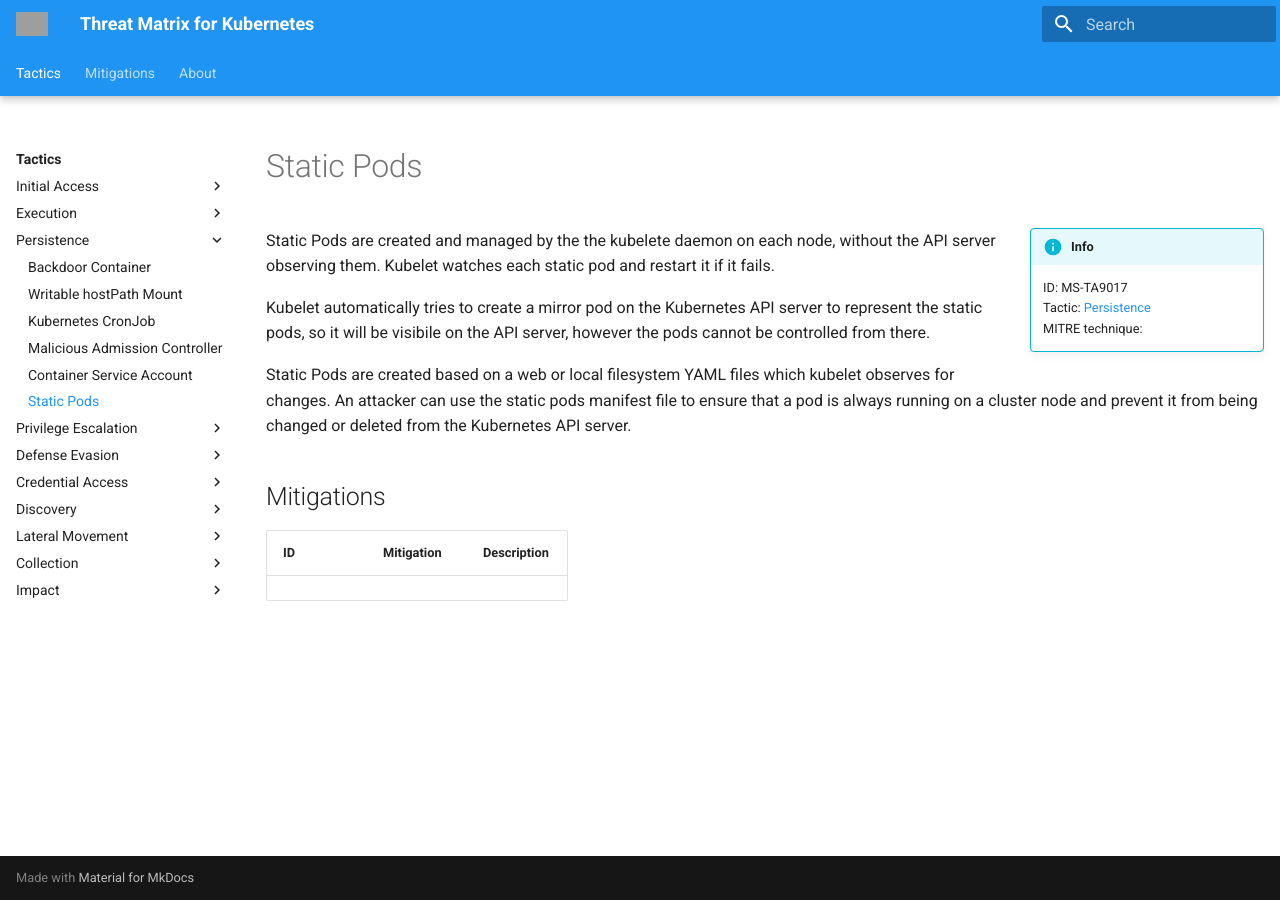
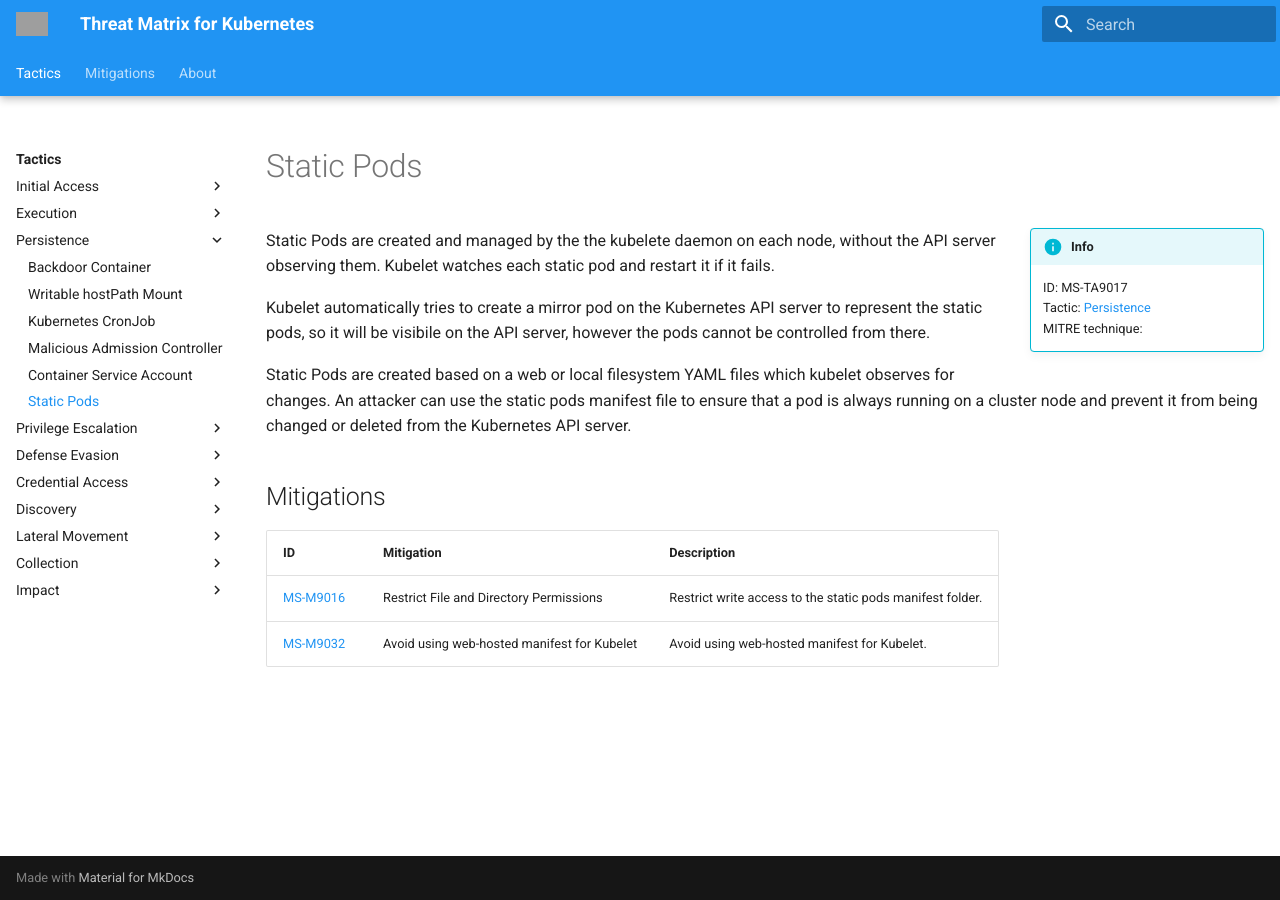
Before and after one commit to microsoft/Threat-Matrix-for-Kubernetes, an MkDocs documentation site: the page built from docs/techniques/Static Pods.md, in a window 1280 px wide. Built offline with MkDocs 1.6.1 and Material for MkDocs 9.7.7, drawn with Linux system fonts in a browser that asks for light colours; grey boxes are pictures that could not be loaded.

Commit message:
add mitigations for static pods

```diff
--- a/docs/techniques/Static Pods.md
+++ b/docs/techniques/Static Pods.md
@@ -23,3 +23,5 @@ An attacker can use the static pods manifest file to ensure that a pod is always
 
 |ID|Mitigation|Description|
 |--|----------|-----------|
+|[MS-M9016](../mitigations/MS-M9016%20Restrict%20File%20and%20Directory%20Permissions.md)|Restrict File and Directory Permissions|Restrict write access to the static pods manifest folder.|
+|[MS-M9032](../mitigations/MS-M9032%20Avoid%20using%20web-hosted%20manifest%20for%20Kubelet.md)|Avoid using web-hosted manifest for Kubelet|Avoid using web-hosted manifest for Kubelet.|
--- a/mkdocs.yml
+++ b/mkdocs.yml
@@ -128,4 +128,5 @@ nav:
     - Set requests and limits for containers: 'mitigations/MS-M9029 Set requests and limits for containers.md'
     - Use Cloud Storage Provider: 'mitigations/MS-M9030 Use Cloud Storage Provider.md'
     - Implement Data Backup Strategy: 'mitigations/MS-M9031 Implement Data Backup Strategy.md'
+    - Avoid using web-hosted manifest for Kubelet: 'mitigations/MS-M9032 Avoid using web-hosted manifest for Kubelet.md'
   - About: 'about.md'
```
Also changed, not shown: docs/mitigations/MS-M9016 Restrict File and Directory Permissions.md (+3 -0 lines), docs/mitigations/MS-M9032 Avoid using web-hosted manifest for Kubelet.md (added, +21 -0 lines), docs/mitigations/index.md (+1 -0 lines).
